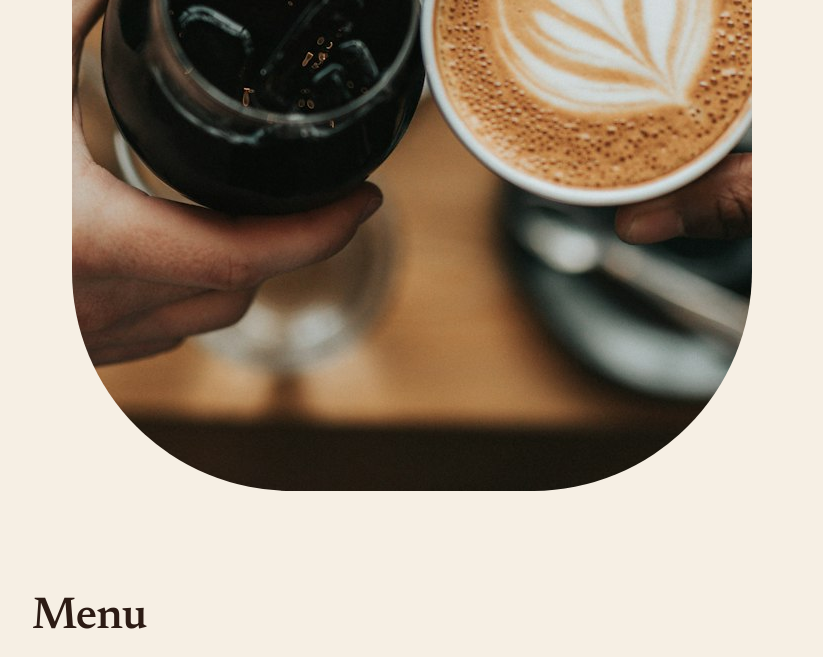
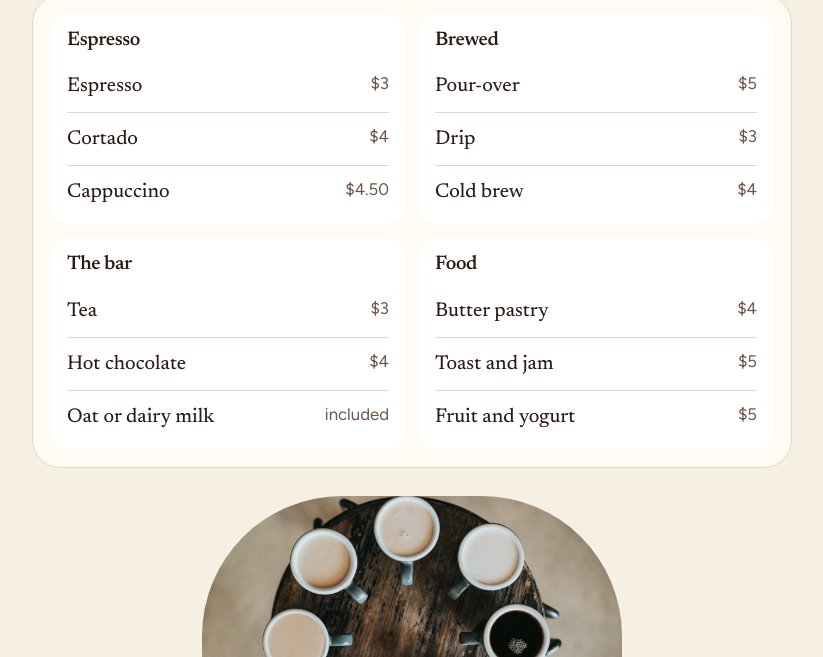
Before and after one commit to MGImaging/michaelgossimaging, a website: page public/concepts/paper-pour-a17f56/index.html in a window 1280 px wide. Shown: the part 1090-1747 px from the top of the page, without its empty margins (228-1051 px from the left). Drawn offline with Linux system fonts and the light colour scheme.

Commit message:
Shorten Paper & Pour photos and box the menu (#24)
* Shorten Paper & Pour photos and box the menu.

Keep the crop on the cups, and group the same items into rounded sections inside one board.

Co-authored-by: MGImaging <MGImaging@users.noreply.github.com>

* Center the shorter Paper & Pour cups photo under the menu.

Co-authored-by: MGImaging <MGImaging@users.noreply.github.com>

---------

Co-authored-by: Cursor Agent <cursoragent@cursor.com>
Co-authored-by: MGImaging <MGImaging@users.noreply.github.com>

```diff
--- a/public/concepts/paper-pour-a17f56/index.html
+++ b/public/concepts/paper-pour-a17f56/index.html
@@ -37,28 +37,40 @@
 
     <section class="wrap menu" id="menu">
       <h2>Menu</h2>
+      <div class="menu-board">
         <div class="menu-grid">
-        <div>
-          <h3>Coffee</h3>
+          <section>
+            <h3>Espresso</h3>
             <dl>
-            <div><dt>Drip</dt><dd>$3</dd></div>
               <div><dt>Espresso</dt><dd>$3</dd></div>
               <div><dt>Cortado</dt><dd>$4</dd></div>
               <div><dt>Cappuccino</dt><dd>$4.50</dd></div>
+            </dl>
+          </section>
+          <section>
+            <h3>Brewed</h3>
+            <dl>
               <div><dt>Pour-over</dt><dd>$5</dd></div>
+              <div><dt>Drip</dt><dd>$3</dd></div>
               <div><dt>Cold brew</dt><dd>$4</dd></div>
             </dl>
-        </div>
-        <div>
-          <h3>Beside the cup</h3>
+          </section>
+          <section>
+            <h3>The bar</h3>
             <dl>
               <div><dt>Tea</dt><dd>$3</dd></div>
               <div><dt>Hot chocolate</dt><dd>$4</dd></div>
               <div><dt>Oat or dairy milk</dt><dd>included</dd></div>
+            </dl>
+          </section>
+          <section>
+            <h3>Food</h3>
+            <dl>
               <div><dt>Butter pastry</dt><dd>$4</dd></div>
               <div><dt>Toast and jam</dt><dd>$5</dd></div>
               <div><dt>Fruit and yogurt</dt><dd>$5</dd></div>
             </dl>
+          </section>
         </div>
       </div>
       <figure class="cups">
--- a/public/concepts/paper-pour-a17f56/style.css
+++ b/public/concepts/paper-pour-a17f56/style.css
@@ -29,15 +29,35 @@ nav a { min-height: 44px; display: inline-flex; align-items: center; padding: 0
 .hero { padding: 24px 0 56px; display: grid; gap: 18px; }
 .eyebrow { letter-spacing: 0.14em; text-transform: uppercase; font-size: 0.75rem; color: var(--clay); }
 .lede { font-size: 1.2rem; max-width: 38rem; }
-.hero img, .cups img { width: 100%; border-radius: 180px 180px 28px 28px; aspect-ratio: 4 / 5; object-fit: cover; }
+.hero img, .cups img {
+  width: 100%;
+  height: 280px;
+  object-fit: cover;
+  object-position: center 42%;
+  border-radius: 140px 140px 24px 24px;
+}
 .menu, .steps, .note { padding: 28px 0 64px; }
-.menu h2, .steps h2 { margin-bottom: 18px; }
-.menu-grid { display: grid; gap: 28px; }
-dl { margin: 12px 0 0; }
+.menu > h2, .steps h2 { margin-bottom: 18px; }
+.menu > h2 { text-align: center; }
+.menu-board {
+  background: #fffaf4;
+  border: 1px solid var(--line);
+  border-radius: 28px;
+  padding: 14px;
+}
+.menu-grid { display: grid; gap: 12px; }
+.menu-grid > section {
+  background: #fff;
+  border-radius: 18px;
+  padding: 16px 16px 6px;
+}
+dl { margin: 8px 0 0; }
 dl div { display: flex; justify-content: space-between; gap: 16px; padding: 10px 0; border-bottom: 1px solid var(--line); }
+dl div:last-child { border-bottom: 0; }
 dt { font-family: var(--display); font-size: 1.25rem; }
 dd { margin: 0; color: var(--muted); }
 .cups { margin: 28px 0 0; }
+.cups img { height: 240px; object-position: center; }
 .steps ol { list-style: none; margin: 0; padding: 0; display: grid; gap: 18px; }
 .steps li { padding-left: 18px; border-left: 2px solid var(--clay); }
 .steps p, #area p { margin-top: 8px; color: var(--muted); }
@@ -66,9 +86,11 @@ footer { padding: 10px 0 48px; color: var(--muted); display: grid; gap: 6px; }
 .sent a { min-height: 44px; display: inline-flex; align-items: center; }
 :focus-visible { outline: 2px solid var(--clay); outline-offset: 3px; }
 @media (min-width: 720px) {
-  .menu-grid { grid-template-columns: 1fr 1fr; gap: 40px; }
-  .hero img { aspect-ratio: 16 / 10; border-radius: 220px; }
-  .cups { max-width: 420px; margin-left: auto; }
+  .menu-grid { grid-template-columns: 1fr 1fr; gap: 14px; }
+  .menu-board { padding: 18px; }
+  .hero img { height: 400px; border-radius: 200px; object-position: center 40%; }
+  .cups { max-width: 420px; margin-inline: auto; }
+  .cups img { height: 280px; border-radius: 140px 140px 22px 22px; }
 }
 @media (prefers-reduced-motion: reduce) {
   *, *::before, *::after { animation: none !important; transition: none !important; }
```
Lines whose indentation alone changed are shown as unchanged.
